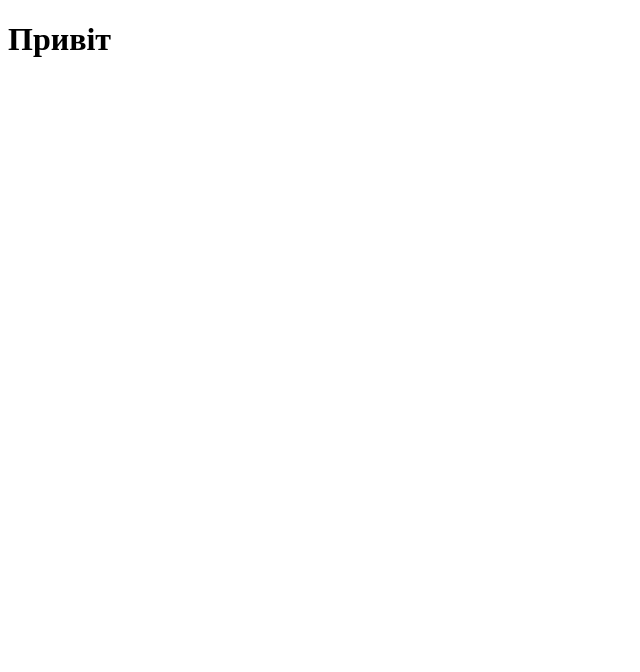
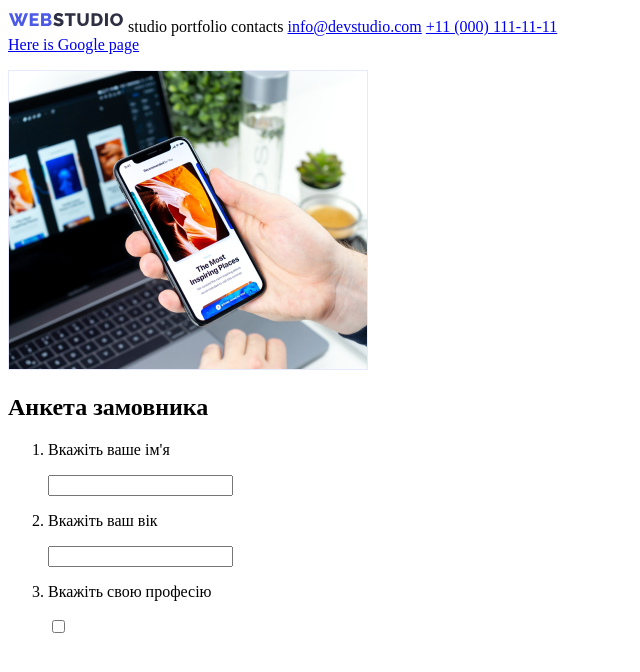
Before and after one commit to Salnikova-Anna/Tutorial, a plain HTML site: page index.html in a window 1280 px wide. Shown: the whole page, without its empty margins (0-640 px from the left). Drawn offline with Linux system fonts and the light colour scheme.

Commit message:
edit index.html

```diff
--- a/index.html
+++ b/index.html
@@ -4,9 +4,43 @@
     <meta charset="UTF-8" />
     <meta http-equiv="X-UA-Compatible" content="IE=edge" />
     <meta name="viewport" content="width=device-width, initial-scale=1.0" />
-    <title>Document</title>
+    <title>Training</title>
   </head>
   <body>
-    <h1>Привіт</h1>
+    <header>
+      <nav>
+        <a href="/"
+          ><img src="img/Logo-web-studio.svg" alt="Logo-web-studio"
+        /></a>
+        studio portfolio contacts
+        <a href="mailto:info@devstudio.com">info@devstudio.com</a>
+        <a href="tel:+11(000)1111111">+11 (000) 111-11-11</a>
+      </nav>
+    </header>
+
+    <a href="https://www.google.com.ua/" target="_blank" title="Google"
+      >Here is Google page</a
+    >
+    <p>
+      <a href="https://www.google.com.ua/" target="_blank" title="Mobile phone">
+        <img src="img/img-3.png" alt="mobile phone" />
+      </a>
+    </p>
+
+    <h2>Анкета замовника</h2>
+    <ol>
+      <li>
+        Вкажіть ваше ім'я
+        <p><input type="text" /></p>
+      </li>
+      <li>
+        Вкажіть ваш вік
+        <p><input type="number" /></p>
+      </li>
+      <li>
+        Вкажіть свою професію
+        <p><input type="checkbox" /></p>
+      </li>
+    </ol>
   </body>
 </html>
```
Also changed, not shown: img/Logo-web-studio.svg (added), img/img-3.png (added).
